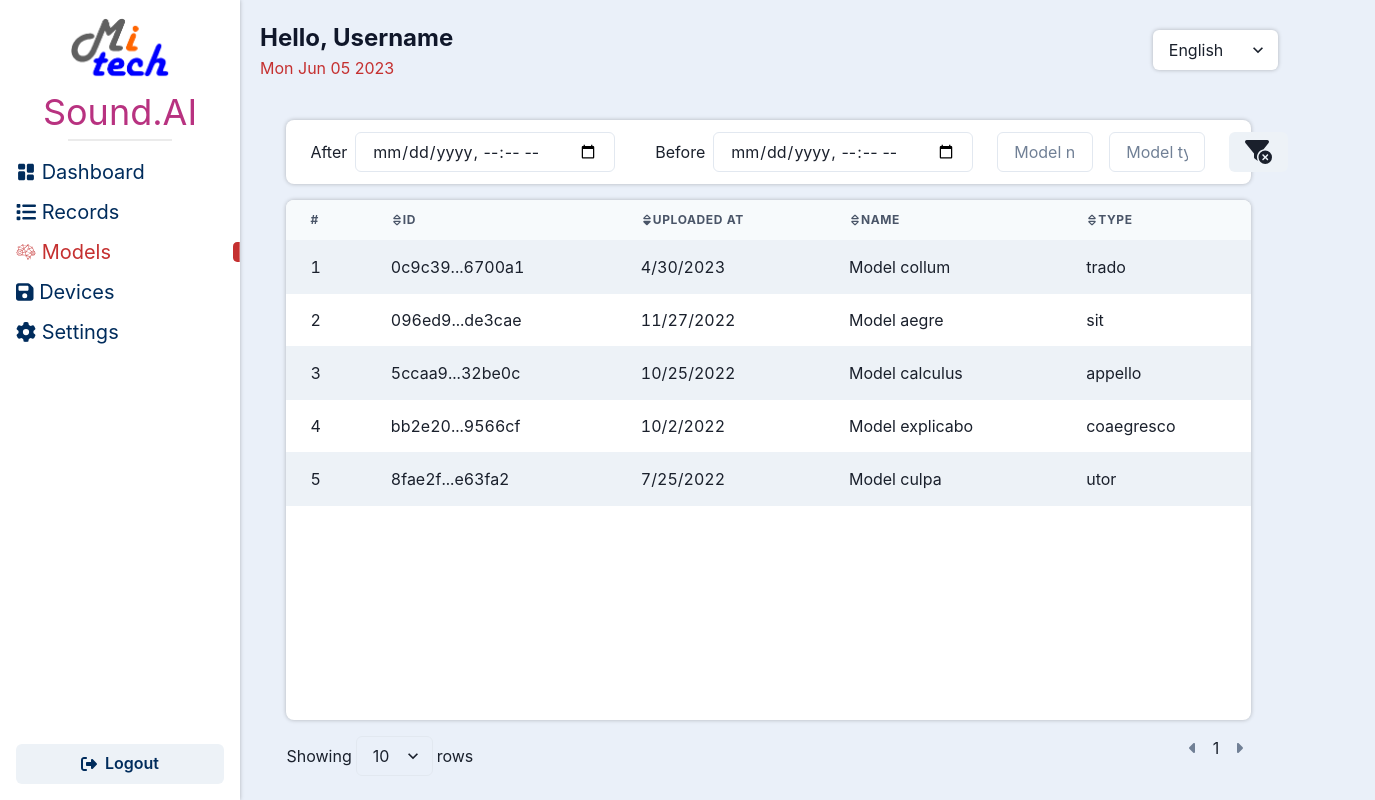
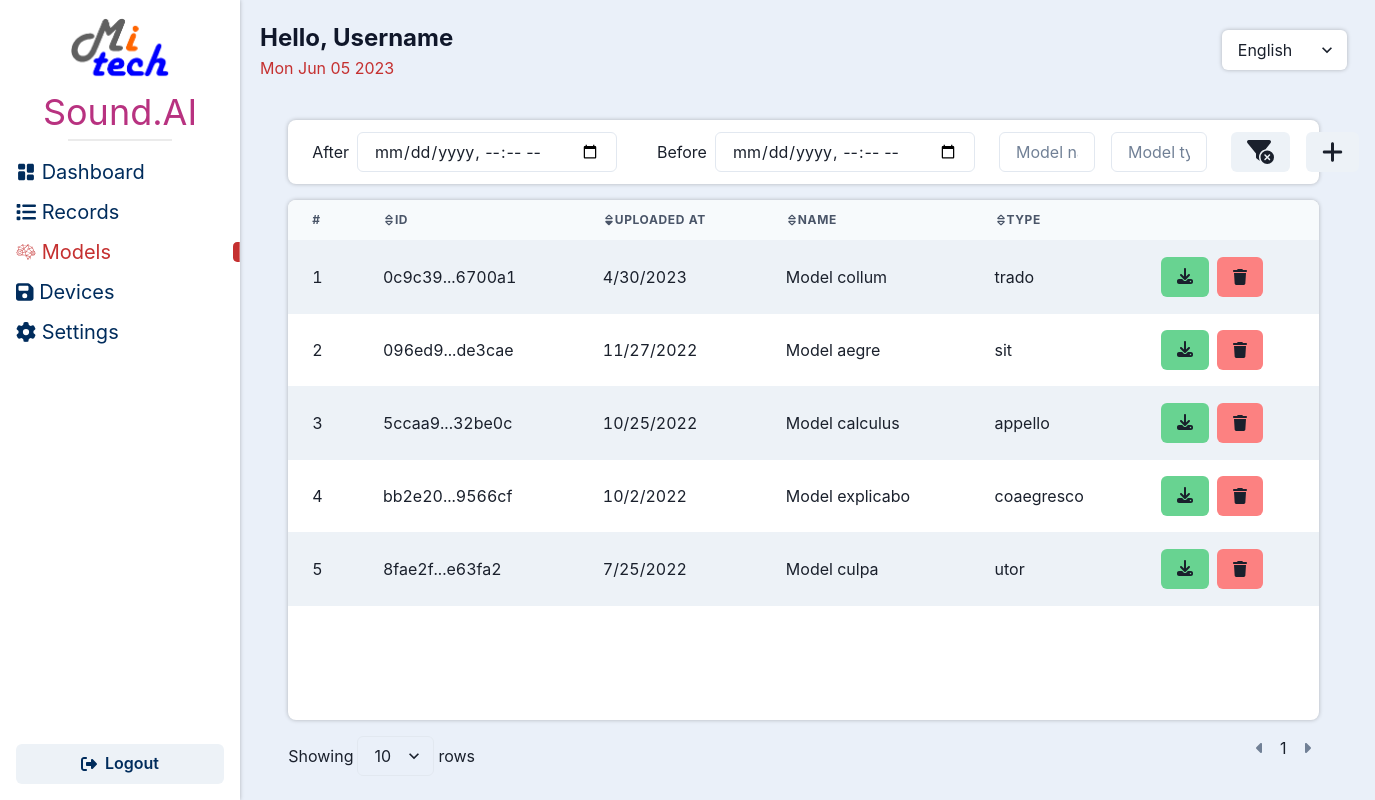
Before and after one commit to Sherly1001/sound.ai, a React (Vite) app in the folder frontend/: page /models in a window 1280 px wide. Shown: the whole page, 1375 px wide, since content can reach past the window. Built offline with nearby package versions, Linux system fonts and the light colour scheme.

Commit message:
frontend: model delete and upload

```diff
--- a/frontend/src/routers/Models.tsx
+++ b/frontend/src/routers/Models.tsx
@@ -1,8 +1,15 @@
 import {
   Box,
   Button,
+  Link as CLink,
   Flex,
   Input,
+  Modal,
+  ModalBody,
+  ModalCloseButton,
+  ModalContent,
+  ModalHeader,
+  ModalOverlay,
   Select,
   SlideFade,
   Table,
@@ -17,10 +24,16 @@ import {
 import {
   faCaretLeft,
   faCaretRight,
+  faCheck,
+  faDownload,
+  faFileUpload,
   faFilterCircleXmark,
+  faPlus,
+  faTrash,
 } from '@fortawesome/free-solid-svg-icons';
 import { FontAwesomeIcon } from '@fortawesome/react-fontawesome';
-import { FormEvent, useCallback, useEffect, useState } from 'react';
+import { CreatableSelect as CRSelect } from 'chakra-react-select';
+import { FormEvent, useCallback, useEffect, useRef, useState } from 'react';
 import { routes } from '.';
 import Link from '../comps/Link';
 import Loading from '../comps/Loading';
@@ -28,8 +41,103 @@ import Rounded from '../comps/Rounded';
 import { facCaretDown, facCaretNone, facCaretUp } from '../custom-icons';
 import { Model } from '../types';
 import { Pagination } from '../types/Pagination';
-import { fakeModels } from '../utils/faker';
+import { fakeModelTypes, fakeModels } from '../utils/faker';
 import { dateString, genPageLinks, truncate, useQueries } from '../utils/funcs';
+
+interface AddModelProps {
+  onClose: Function;
+}
+
+interface Option {
+  value: string;
+  label: string;
+  isNew?: boolean;
+}
+
+function AddModel({ onClose }: AddModelProps) {
+  const fileRef = useRef<HTMLInputElement>(null);
+
+  const [name, setName] = useState('');
+  const [file, setFile] = useState<File>();
+  const [type, setType] = useState<Option | null>(null);
+
+  const [typeFilter, setTypeFilter] = useState<string>();
+  const [options, setOptions] = useState<Option[]>([]);
+
+  useEffect(() => {
+    fakeModelTypes({ filters: { modelType: typeFilter } }).then((res) => {
+      const options = res.items.map(
+        (t) =>
+          ({
+            value: t.typeId,
+            label: t.typeName,
+          } as Option),
+      );
+
+      setOptions(options);
+    });
+  }, [typeFilter]);
+
+  const onSubmit = useCallback(
+    (e: FormEvent<HTMLDivElement>) => {
+      e.preventDefault();
+      console.log(name, type, file);
+    },
+    [name, type, file],
+  );
+
+  return (
+    <Flex flexDirection="column" gap="4" as="form" onSubmit={onSubmit}>
+      <Input
+        placeholder="Model name"
+        required
+        value={name}
+        onChange={(e) => setName(e.target.value)}
+      />
+      <CRSelect
+        placeholder="Model type"
+        required
+        isClearable
+        createOptionPosition="first"
+        value={type}
+        options={options}
+        onChange={(val) => setType(val)}
+        onInputChange={(val) => setTypeFilter(val)}
+        onCreateOption={(val) =>
+          setType({ value: val, label: val, isNew: true })
+        }
+      />
+      <Box>
+        <Button
+          width="100%"
+          variant="outline"
+          colorScheme={file ? 'blue' : 'gray'}
+          leftIcon={<FontAwesomeIcon icon={faFileUpload} />}
+          onClick={() => {
+            fileRef.current?.click();
+          }}
+        >
+          {file?.name ?? 'No file selected'}
+        </Button>
+        <Input
+          display="none"
+          type="file"
+          required
+          ref={fileRef}
+          onChange={(e) => setFile(e.target.files?.[0])}
+        />
+      </Box>
+      <Flex gap="4" marginY="4">
+        <Button colorScheme="blue" flex="1" type="submit">
+          Upload
+        </Button>
+        <Button colorScheme="gray" flex="1" onClick={() => onClose()}>
+          Cancel
+        </Button>
+      </Flex>
+    </Flex>
+  );
+}
 
 export default function Models() {
   useEffect(() => {
@@ -59,6 +167,9 @@ export default function Models() {
   const [orderAsc, setOrderAsc] = useState(getOrderAsc());
   const [pageLinks, setPageLinks] = useState<number[][]>([[], [page], []]);
   const [data, setData] = useState<Pagination<Model> | null>(null);
+
+  const [newOpen, setNewOpen] = useState(false);
+  const [confirmDelete, setConfirmDelete] = useState(-1);
 
   const [filters, setFilters] = useState(
     {} as {
@@ -118,16 +229,35 @@ export default function Models() {
     [limit, page, orderBy, orderAsc, filters],
   );
 
+  const deleteModel = useCallback(
+    (model: Model) => {
+      console.log('delete', model);
+      setConfirmDelete(-1);
+    },
+    [setConfirmDelete],
+  );
+
   const headers = [
     { name: '#' },
     { name: 'id', order: 'id' },
     { name: 'uploaded at', order: 'timestamp' },
     { name: 'name', order: 'name' },
     { name: 'type', order: 'type' },
+    { name: '' },
   ];
 
   return (
     <Box padding="5" position="relative">
+      <Modal isOpen={newOpen} onClose={() => setNewOpen(false)}>
+        <ModalOverlay />
+        <ModalContent>
+          <ModalCloseButton />
+          <ModalHeader>Upload new model</ModalHeader>
+          <ModalBody>
+            <AddModel onClose={() => setNewOpen(false)} />
+          </ModalBody>
+        </ModalContent>
+      </Modal>
       <Rounded
         height="16"
         position="sticky"
@@ -204,6 +334,11 @@ export default function Models() {
             <FontAwesomeIcon icon={faFilterCircleXmark} size="xl" />
           </Button>
         </Flex>
+        <Flex>
+          <Button marginEnd="4" onClick={() => setNewOpen(true)}>
+            <FontAwesomeIcon icon={faPlus} size="xl" />
+          </Button>
+        </Flex>
       </Rounded>
       <Rounded marginY="4" height="65vh" overflow="auto">
         <Box>
@@ -256,11 +391,9 @@ export default function Models() {
                   <Tr key={idx}>
                     <Td>{idx + limit * (page - 1) + 1}</Td>
                     <Td>
-                      <Link to={routes.home.models} params={{ id: r.modelId }}>
-                        <Tooltip hasArrow placement="top" label={r.modelId}>
-                          {truncate(r.modelId, 15)}
-                        </Tooltip>
-                      </Link>
+                      <Tooltip hasArrow placement="top" label={r.modelId}>
+                        {truncate(r.modelId, 15)}
+                      </Tooltip>
                     </Td>
                     <Td>
                       <Tooltip
@@ -273,6 +406,35 @@ export default function Models() {
                     </Td>
                     <Td>{r.modelName}</Td>
                     <Td>{r.type.typeName ?? ''}</Td>
+                    <Td>
+                      <Flex>
+                        <Button
+                          marginEnd="2"
+                          background="green.300"
+                          _hover={{ background: 'green.400' }}
+                        >
+                          <CLink href={r.modelFilePath}>
+                            <FontAwesomeIcon icon={faDownload} />
+                          </CLink>
+                        </Button>
+                        <Button
+                          background="red.300"
+                          _hover={{ background: 'red.400' }}
+                          onClick={() => {
+                            if (confirmDelete == idx) {
+                              deleteModel(data.items[idx]);
+                            } else {
+                              setConfirmDelete(idx);
+                            }
+                          }}
+                          onBlur={() => setConfirmDelete(-1)}
+                        >
+                          <FontAwesomeIcon
+                            icon={confirmDelete == idx ? faCheck : faTrash}
+                          />
+                        </Button>
+                      </Flex>
+                    </Td>
                   </Tr>
                 ))}
               </Tbody>
--- a/frontend/src/routers/index.tsx
+++ b/frontend/src/routers/index.tsx
@@ -28,11 +28,8 @@ const records = from(home, {
 });
 
 const models = from(home, {
-  path: '/models/:id?',
+  path: '/models',
   element: <Models />,
-  sampleParams: {
-    id: 'uuid',
-  },
 });
 
 const devices = from(home, {
--- a/frontend/src/types/Model.ts
+++ b/frontend/src/types/Model.ts
@@ -7,5 +7,6 @@ export interface Model {
   modelId: string;
   type: ModelType;
   modelName: string;
+  modelFilePath: string;
   timestamp: Date;
 }
--- a/frontend/src/utils/faker.ts
+++ b/frontend/src/utils/faker.ts
@@ -74,6 +74,12 @@ export function fakeModelType(id?: string): ModelType {
     return fakeStorage.types[id];
   }
 
+  const keys = Object.keys(fakeStorage.types);
+  if (keys.length > 20) {
+    const idx = Math.floor(Math.random() * (keys.length - 1));
+    return fakeStorage.types[keys[idx]];
+  }
+
   const type = {
     typeId: faker.string.uuid(),
     typeName: faker.lorem.word(),
@@ -81,6 +87,54 @@ export function fakeModelType(id?: string): ModelType {
 
   fakeStorage.types[type.typeId] = type;
   return type;
+}
+
+export async function fakeModelTypes(
+  prop?:
+    | undefined
+    | {
+        timeout?: number;
+        limit?: number;
+        page?: number;
+        orderBy?: string;
+        orderAsc?: boolean;
+        filters?: {
+          modelType?: string;
+        };
+      },
+) {
+  const {
+    timeout = 200,
+    limit = 10,
+    page = 1,
+    orderBy = 'timestamp',
+    orderAsc = true,
+    filters,
+  } = prop ?? {};
+
+  await sleep(timeout);
+
+  let types = Object.values(fakeStorage.types);
+
+  if (orderBy == 'id') {
+    types.sort((a, b) => a.typeId.localeCompare(b.typeId));
+  } else if (orderBy == 'type') {
+    types.sort((a, b) => a.typeName.localeCompare(b.typeName));
+  }
+
+  if (filters?.modelType) {
+    types = types.filter((r) =>
+      r.typeName.toLowerCase().includes(filters.modelType?.toLowerCase() ?? ''),
+    );
+  }
+
+  if (!orderAsc) {
+    types.reverse();
+  }
+
+  const items = types.slice(limit * (page - 1), limit * page);
+
+  return new Pagination(items, types.length, limit, page);
 }
 
 export function fakeModel(id?: string): Model {
@@ -91,6 +145,7 @@ export function fakeModel(id?: string): Model {
   const model = {
     modelId: id ?? faker.string.uuid(),
     modelName: 'Model ' + faker.lorem.word(),
+    modelFilePath: '#',
     type: fakeModelType(),
     timestamp: faker.date.past(),
   };
```
